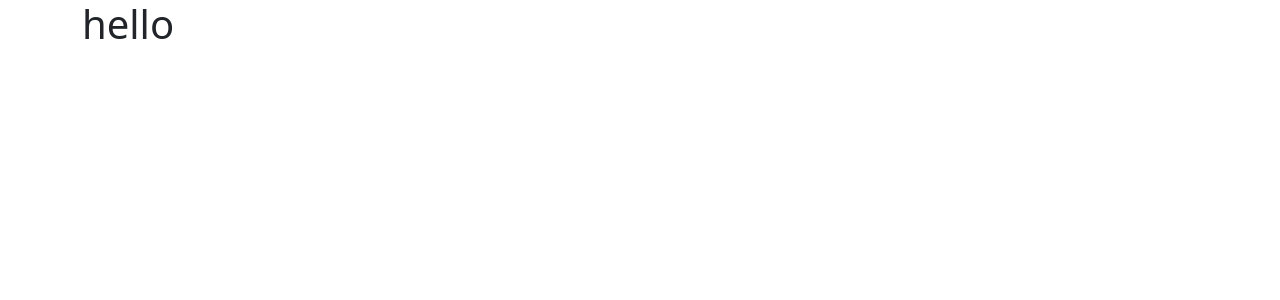
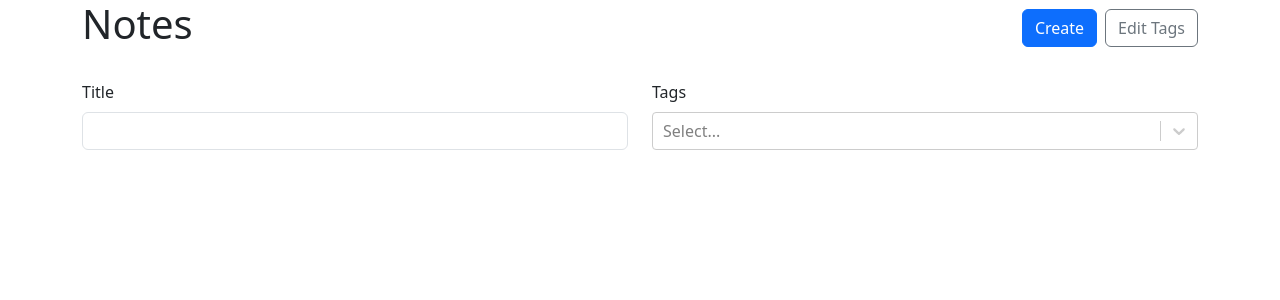
Before and after one commit to hiapetrov/NoteAPP, a React (Vite) app in the folder vite-project/: page / in a window 1280 px wide. Shown: the top 300 px of the page. Built offline with nearby package versions, Linux system fonts and the light colour scheme.

Commit message:
created-NoteList-forms-with-access-to-storage

```diff
--- a/vite-project/src/App.tsx
+++ b/vite-project/src/App.tsx
@@ -1,10 +1,11 @@
 import "bootstrap/dist/css/bootstrap.min.css";
 import { useMemo } from "react";
-import {useLocalStorage} from "./components/UseLocalStorage"
+import {useLocalStorage} from "./components/useLocalStorage"
 import { Container } from "react-bootstrap";
 import {Routes, Route, Navigate } from "react-router-dom"
 import NewNote from "./components/NewNote"
 import { v4 as uuidV4} from "uuid"
+import { Notelist } from "./components/NoteList";
 
 export type Note = {
   id: string
@@ -54,7 +55,7 @@
   return (
     <Container className="my=4">
       <Routes>
-        <Route path="/" element={<h1>hello</h1>}/>
+        <Route path="/" element={<Notelist availableTags={tags}/>}/>
         <Route
           path="/new"
           element={
--- a/vite-project/src/components/NoteForm.tsx
+++ b/vite-project/src/components/NoteForm.tsx
@@ -40,7 +40,7 @@
                 </Col>
                 <Col>
                     <Form.Group controlId='Tags'>
-                        <Form.Label>Title</Form.Label>
+                        <Form.Label>Tags</Form.Label>
                         <CreatableReactSelect
                             onCreateOption={label => {
                                 const newTag = {id: uuidV4(), label}
--- a/vite-project/src/components/NoteList.tsx
+++ b/vite-project/src/components/NoteList.tsx
@@ -0,0 +1,59 @@
+import {Col, Row, Stack, Button, Form} from "react-bootstrap"
+import { Link, useNavigate} from "react-router-dom"
+import ReactSelect from "react-select"
+import { useState } from "react"
+import { Tag } from "../App"
+
+type NoteListProps = {
+    availableTags: Tag[]
+}
+export function Notelist({ availableTags }: NoteListProps) {
+    const [ selectedTags, setSelectedTags] = useState<Tag[]>([])
+    const [title, setTitle] = useState("")
+
+    return (
+        <>
+        <Row className="align-items-center mb-4">
+            <Col>
+                <h1>Notes</h1>
+            </Col>
+            <Col xs="auto" >
+                <Stack direction="horizontal" gap={2}>
+                    <Link to="/new">
+                        <Button variant="primary">Create</Button>
+                        </Link>
+                    <Button variant="outline-secondary">Edit Tags</Button>
+                </Stack>
+            </Col>
+        </Row>
+            <Form>
+            <Row className="mb-4">
+                <Col>
+                <Form.Group controlId="title">
+                    <Form.Label>Title</Form.Label>
+                    <Form.Control type="text" value={title} onChange={e => setTitle(e.target.value)}/>
+                </Form.Group>
+                </Col>
+                <Col>
+                <Form.Group controlId='Tags'>
+                        <Form.Label>Tags</Form.Label>
+                        <ReactSelect
+                            value={selectedTags.map( tag => {
+                                return { label: tag.label, value: tag.id }
+                            })}
+                            options={availableTags.map( tag => {
+                                return { label: tag.label, value: tag.id }
+                            })}
+                            onChange={tags => {
+                                setSelectedTags(tags.map( tag => {
+                                return { label:tag.label, id: tag.value }
+                            }))
+                            }}
+                             isMulti />
+                    </Form.Group>
+                </Col>
+            </Row>
+            </Form>
+        </>
+    )
+}
```
